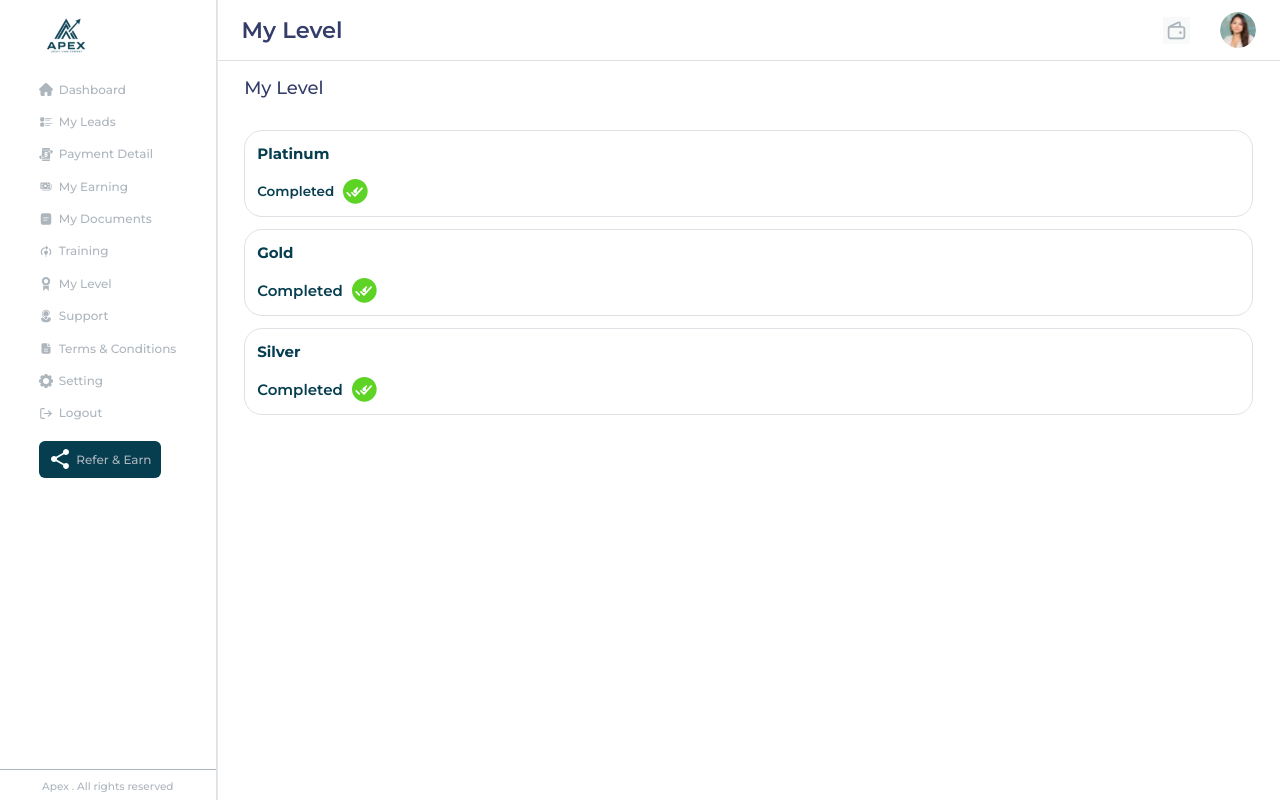
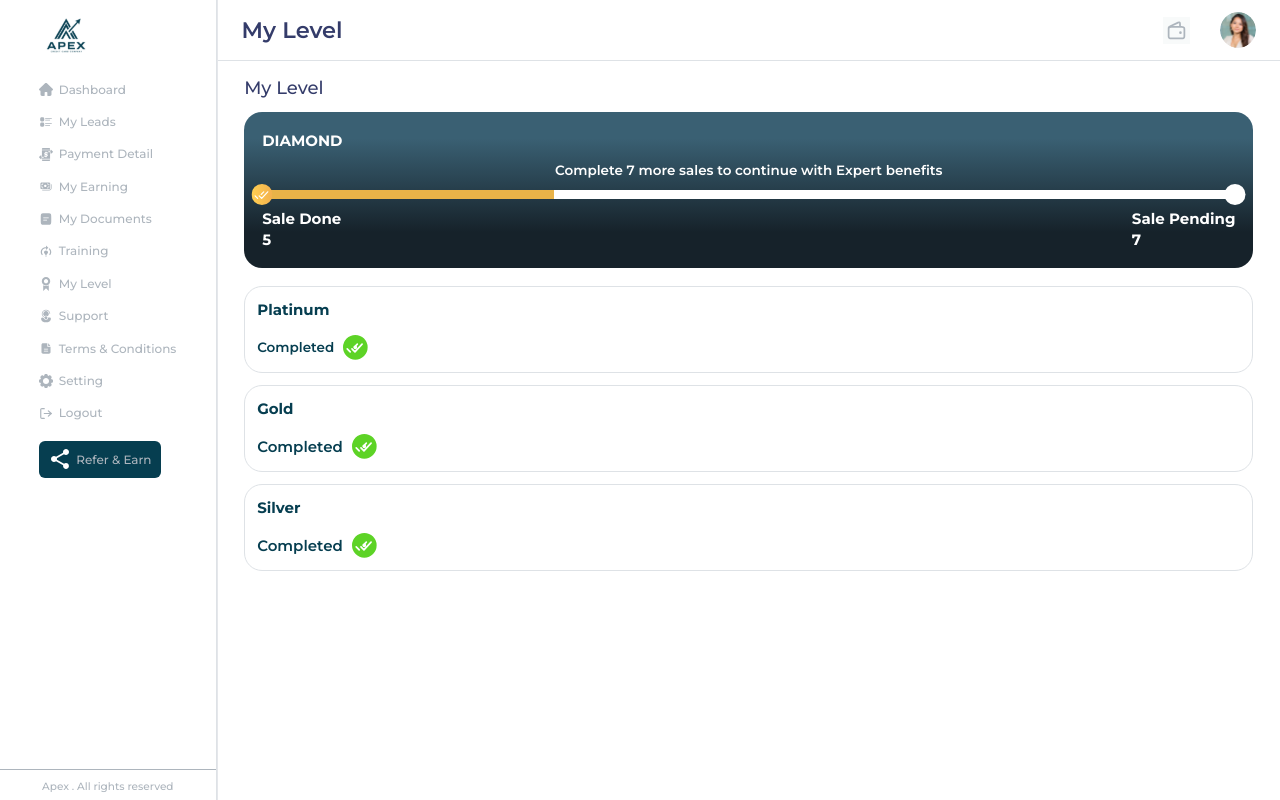
Before and after one commit to harshKumar029/Apex_AgencyWork, a React (Vite) app: page /my-level in a window 1280 px wide. Built offline with nearby package versions, Linux system fonts and the light colour scheme.

Commit message:
leads slider update and ui addded

```diff
--- a/src/App.css
+++ b/src/App.css
@@ -57,3 +57,18 @@ body {
   overflow-y: hidden;
   /* Disable vertical scrolling if you want */
 }
+
+
+
+/* my level circle hider */
+input[type="range"]::-webkit-slider-thumb {
+  -webkit-appearance: none;
+  width: 0;
+  height: 0;
+}
+
+input[type="range"]::-moz-range-thumb {
+  appearance: none;
+  width: 0;
+  height: 0;
+}
--- a/src/Components/Login&Signup/Forgetpass.jsx
+++ b/src/Components/Login&Signup/Forgetpass.jsx
@@ -36,7 +36,7 @@ const Forgetpass = () => {
                 <div className=' text-white'>
                     <h1 className=' text-[2.5rem] font-medium'>Your <b className=' font-extrabold'>Financial Future</b> Starts Here</h1>
                     <h3>Join our growing community of successful agents.</h3>
-                    <img className=' absolute left-0 bottom-20' src={CardImg} alt='CardImg' />
+                    <img className=' absolute w-[32rem] left-0 bottom-20' src={CardImg} alt='CardImg' />
                 </div>
             </section>
 
--- a/src/Components/Login&Signup/Login.jsx
+++ b/src/Components/Login&Signup/Login.jsx
@@ -34,7 +34,7 @@ const Login = () => {
                 <div className=' text-white'>
                     <h1 className=' text-[2.5rem] font-medium'>Your <b className=' font-extrabold'>Financial Future</b> Starts Here</h1>
                     <h3>Join our growing community of successful agents.</h3>
-                    <img className=' absolute left-0 bottom-20' src={CardImg} alt='CardImg' />
+                    <img className=' absolute w-[32rem] left-0 bottom-20' src={CardImg} alt='CardImg' />
                 </div>
             </section>
             <section className="w-[120vw] h-screen mt-10 md:mt-0 bg-white rounded-l-[2.738rem] flex md:items-center justify-center md:justify-end">
--- a/src/Components/Login&Signup/Otp.jsx
+++ b/src/Components/Login&Signup/Otp.jsx
@@ -40,7 +40,7 @@ const Otp = () => {
                 <div className=' text-white'>
                     <h1 className=' text-[2.5rem] font-medium'>Your <b className=' font-extrabold'>Financial Future</b> Starts Here</h1>
                     <h3>Join our growing community of successful agents.</h3>
-                    <img className=' absolute left-0 bottom-20' src={CardImg} alt='CardImg' />
+                    <img className=' absolute w-[32rem] left-0 bottom-20' src={CardImg} alt='CardImg' />
                 </div>
             </section>
             <section className="w-[120vw] h-screen mt-10 md:mt-0 bg-white rounded-l-[2.738rem] flex md:items-center justify-center md:justify-end">
--- a/src/Components/Login&Signup/Passchange.jsx
+++ b/src/Components/Login&Signup/Passchange.jsx
@@ -18,7 +18,7 @@ const Passchange = () => {
                 <div className=' text-white'>
                     <h1 className=' text-[2.5rem] font-medium'>Your <b className=' font-extrabold'>Financial Future</b> Starts Here</h1>
                     <h3>Join our growing community of successful agents.</h3>
-                    <img className=' absolute left-0 bottom-20' src={CardImg} alt='CardImg' />
+                    <img className=' absolute w-[32rem] left-0 bottom-20' src={CardImg} alt='CardImg' />
                 </div>
             </section>
             <section className="w-[120vw] h-screen bg-white rounded-l-[2.738rem] flex items-center justify-end">
--- a/src/Components/MyLeads.jsx
+++ b/src/Components/MyLeads.jsx
@@ -68,7 +68,7 @@ const MyLeads = () => {
   };
 
   return (
-    <div className="px-9 pt-5">
+    <div className=' w-[95%] m-auto my-5'>
       <div className='sm:hidden block w-full py-4 m-auto z-0'>
         <Searchbar />
       </div>
@@ -105,7 +105,7 @@ const MyLeads = () => {
 
       <div className="overflow-x-auto sm:hidden">
         {/* Card layout for mobile */}
-        <div className="flex flex-col space-y-4">
+        <div className="flex flex-col space-y-4 mb-3">
           {currentItems.map((row) => (
             <div key={row.id} className="bg-white shadow-md rounded-lg p-4">
               <div className="flex justify-between mb-2">
@@ -206,7 +206,7 @@ const MyLeads = () => {
       </div> */}
 
       {/* Pagination Controls */}
-      <div className="flex justify-end items-center mt-4">
+      <div className="flex justify-end items-center ">
         <button
           onClick={handlePreviousPage}
           disabled={currentPage === 1}
--- a/src/Components/MyLevel.jsx
+++ b/src/Components/MyLevel.jsx
@@ -1,16 +1,80 @@
-import React from 'react'
+import React, { useState } from 'react';
 
 
 const MyLevel = () => {
+    const [value, setValue] = useState(30); // Initial value at 50
+
+    const handleChange = (e) => setValue(e.target.value);
+
     return (
         <div className=' w-[95%] m-auto mt-5'>
             <h1 className="text-2xl font-medium text-[#343C6A] mb-4">My Level</h1>
 
             {/* Row of Cards */}
-            <div className="flex justify-between mb-6">
+            <div className=" mb-6 rounded-3xl"
+              style={{
+                background: 'linear-gradient(0deg, rgba(22,34,42,1) 23%, rgba(58,96,115,1) 83%)',
+              }}
+            >
+                <div className=" space-y-3 mb-6 p-6">
 
+                    <h2 className=' text-xl font-bold text-white'>DIAMOND</h2>
+                    <div className=" hidden sm:flex items-center justify-center ">
+                        <p className="text-lg font-semibold text-white text-center">
+                            Complete 7 more sales to continue with Expert benefits
+                        </p>
+                    </div>
 
+                    {/* <input id="large-range" type="range" value="0" class="w-full h-3 bg-gray-200 rounded-lg appearance-none cursor-pointer range-lg dark:bg-[#E9B348]"></input> */}
+                    <div className="relative w-full flex items-center">
+                        {/* Left Circle */}
+                        <div className="w-7 absolute left-0 -translate-x-1/2">
+                            <svg viewBox="0 0 35 35" fill="none" xmlns="http://www.w3.org/2000/svg">
+                                <circle cx="17.5" cy="17.5" r="9" fill="white" stroke="url(#paint0_linear_121_9282)" stroke-width="17" />
+                                <path d="M6 19.75L10.2188 23.9688M16.125 17.2188L20.3438 13M12.75 19.75L16.9688 23.9688L27.0938 13" stroke="white" stroke-width="2" stroke-linecap="round" stroke-linejoin="round" />
+                                <defs>
+                                    <linearGradient id="paint0_linear_121_9282" x1="34.0583" y1="35" x2="1.09891" y2="35.0928" gradientUnits="userSpaceOnUse">
+                                        <stop stop-color="#F3B14E" />
+                                        <stop offset="1" stop-color="#FFCE51" />
+                                    </linearGradient>
+                                </defs>
+                            </svg>
 
+                        </div>
+
+                        <input
+                            id="large-range"
+                            type="range"
+                            value={value}
+                            onChange={handleChange} // Optional
+                            className="w-full h-3 appearance-none rounded-full cursor-default"
+                            style={{
+                                background: `linear-gradient(to right, #E9B348 0%, #E9B348 ${value}%, white ${value}%, white 100%)`,
+                            }}
+                            disabled
+                        />
+
+                        {/* Right Circle */}
+                        <div className="w-7 h-7 bg-[#FFFFFF] rounded-full absolute right-0 translate-x-1/2"></div>
+                    </div>
+
+                    <div className='text-xl flex justify-between text-white'>
+                        <div className=' font-bold'>
+                            <p>Sale Done</p>
+                            <p>5</p>
+                        </div>
+                        <div className=' font-bold'>
+                            <p>Sale Pending</p>
+                            <p>7</p>
+                        </div>
+                    </div>
+                    <div className="flex sm:hidden items-center justify-center ">
+                        <p className="text-lg font-semibold text-white text-center">
+                            Complete 7 more sales to continue with Expert benefits
+                        </p>
+                    </div>
+
+                </div>
             </div>
 
             {/* Column of Cards */}
@@ -31,10 +95,10 @@ const MyLevel = () => {
                 <div className="border border-[#DEE2E6] rounded-3xl p-4 space-y-5">
                     <h2 className="text-[#063E50] font-bold text-xl">Gold</h2>
                     <p className="text-[#063E50] flex items-center gap-3 font-semibold text-xl">Completed
-                    <svg width="25" height="25" viewBox="0 0 30 30" fill="none" xmlns="http://www.w3.org/2000/svg">
-<circle cx="14.7935" cy="14.7935" r="8.5" fill="white" stroke="#5DD326" stroke-width="12.587"/>
-<path d="M5.07208 16.6953L8.63837 20.2616M13.6312 14.5555L17.1975 10.9893M10.7781 16.6953L14.3444 20.2616L22.9035 10.9893" stroke="white" stroke-width="2" stroke-linecap="round" stroke-linejoin="round"/>
-</svg>
+                        <svg width="25" height="25" viewBox="0 0 30 30" fill="none" xmlns="http://www.w3.org/2000/svg">
+                            <circle cx="14.7935" cy="14.7935" r="8.5" fill="white" stroke="#5DD326" stroke-width="12.587" />
+                            <path d="M5.07208 16.6953L8.63837 20.2616M13.6312 14.5555L17.1975 10.9893M10.7781 16.6953L14.3444 20.2616L22.9035 10.9893" stroke="white" stroke-width="2" stroke-linecap="round" stroke-linejoin="round" />
+                        </svg>
 
                     </p>
                 </div>
@@ -43,10 +107,10 @@ const MyLevel = () => {
                 <div className="border border-[#DEE2E6] rounded-3xl p-4 space-y-5">
                     <h2 className="text-[#063E50] font-bold text-xl">Silver</h2>
                     <p className="text-[#063E50] flex items-center gap-3 font-semibold text-xl">Completed
-                    <svg width="25" height="25" viewBox="0 0 30 30" fill="none" xmlns="http://www.w3.org/2000/svg">
-<circle cx="14.7935" cy="14.7935" r="8.5" fill="white" stroke="#5DD326" stroke-width="12.587"/>
-<path d="M5.07208 16.6953L8.63837 20.2616M13.6312 14.5555L17.1975 10.9893M10.7781 16.6953L14.3444 20.2616L22.9035 10.9893" stroke="white" stroke-width="2" stroke-linecap="round" stroke-linejoin="round"/>
-</svg>
+                        <svg width="25" height="25" viewBox="0 0 30 30" fill="none" xmlns="http://www.w3.org/2000/svg">
+                            <circle cx="14.7935" cy="14.7935" r="8.5" fill="white" stroke="#5DD326" stroke-width="12.587" />
+                            <path d="M5.07208 16.6953L8.63837 20.2616M13.6312 14.5555L17.1975 10.9893M10.7781 16.6953L14.3444 20.2616L22.9035 10.9893" stroke="white" stroke-width="2" stroke-linecap="round" stroke-linejoin="round" />
+                        </svg>
 
                     </p>
                 </div>
--- a/src/Components/Termandcondition.jsx
+++ b/src/Components/Termandcondition.jsx
@@ -14,6 +14,9 @@ const Termandcondition = () => {
                 </p>
                 <p className="mb-4">
                     THESE PLATFORM TERMS HAVE BEEN DRAFTED IN ACCORDANCE WITH THE PROVISIONS OF RULE 3 (1) OF THE INFORMATION TECHNOLOGY (INTERMEDIARIES GUIDELINES) RULES, 2011 (AS AMENDED) THAT REQUIRE PUBLISHING THE RULES AND REGULATIONS, PRIVACY POLICY AND TERMS OF SERVICE/ USER AGREEMENT FOR ACCESS OR USAGE OF THE APP AND RELATED SERVICES.
+                </p>
+                <p className="mb-4">
+                THESE TERMS AND THE PLATFORM PRIVACY POLICY ARE COMPLIANT WITH INFORMATION TECHNOLOGY (REASONABLE SECURITY PRACTICES AND PROCEDURES AND SENSITIVE PERSONAL DATA OR INFORMATION) RULES, 2011 (AS AMENDED) WHEREVER APPLICABLE IN ANY MANNER.
                 </p>
                 <p className="mb-4">
                     PLEASE READ THE TERMS CONTAINED IN THIS AGREEMENT CAREFULLY TO ENSURE THAT YOU UNDERSTAND EACH PROVISION.
```
